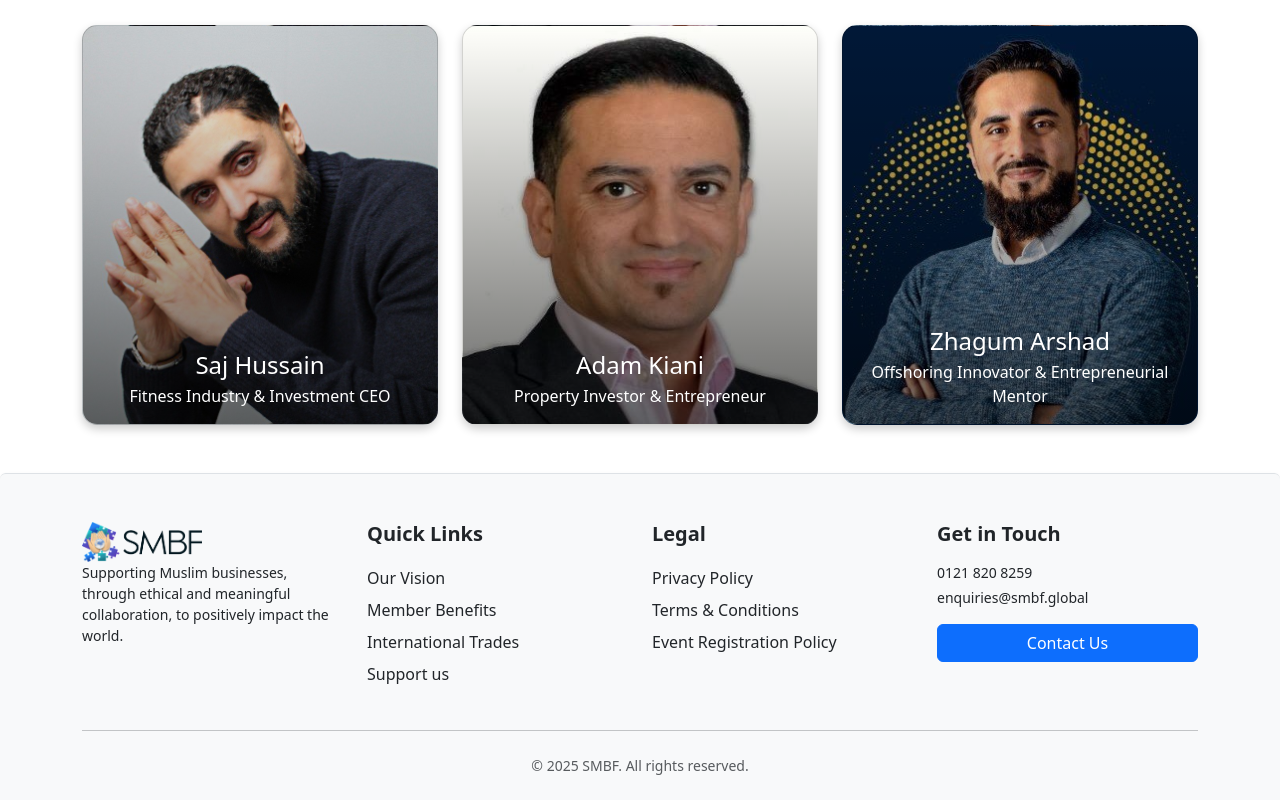
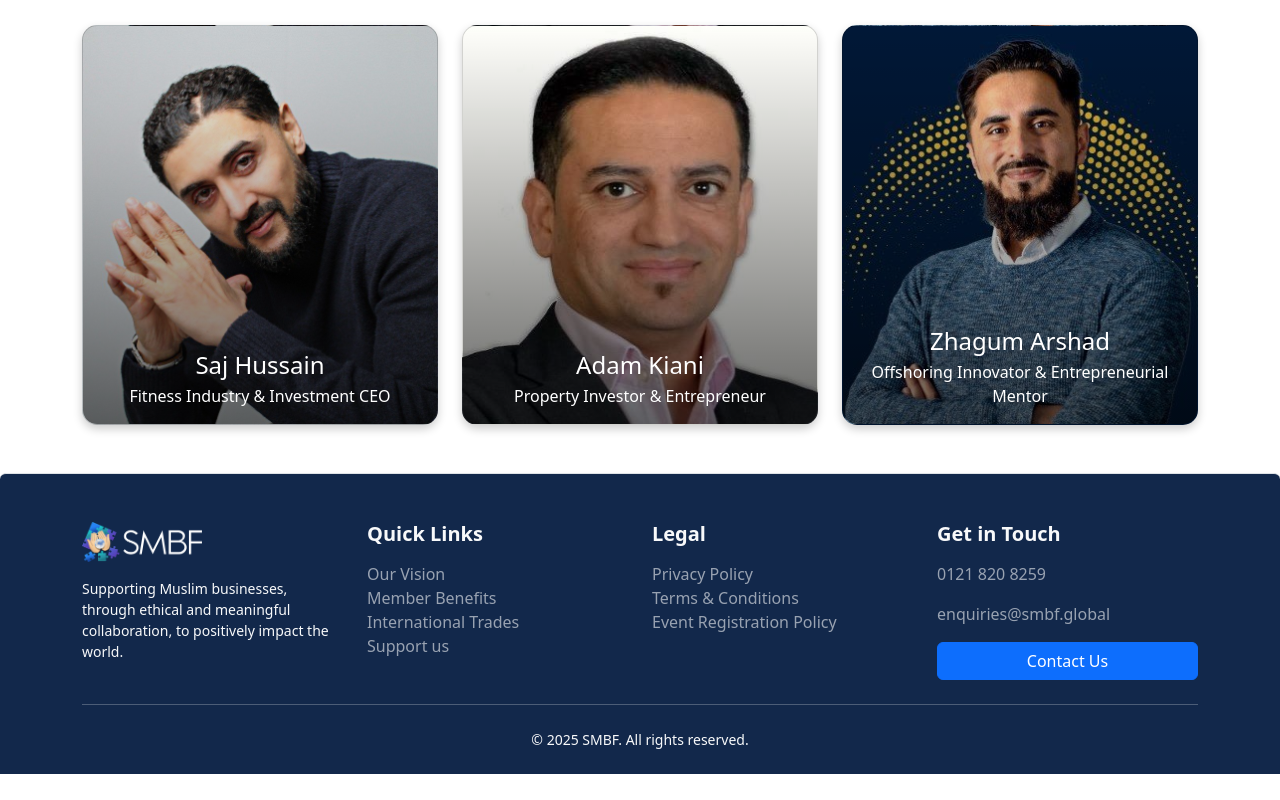
Before and after one commit to bilal-1235/smcproject, a React (Create React App) app: page / in a window 1280 px wide. Shown: the part 1840-2640 px from the top of the page. After the commit the page ends 2614 px from the top, so only its background shows below. Built offline with nearby package versions, Linux system fonts and the light colour scheme.

Commit message:
footer fully complete

```diff
--- a/src/components/Footer.tsx
+++ b/src/components/Footer.tsx
@@ -1,15 +1,15 @@
-import logo from '../assets/images/SMBF_Logo.png';
+import logo from '../assets/images/SMBF-Logo-white-1024x342.png';
 import 'bootstrap/dist/css/bootstrap.min.css'; // Import Bootstrap CSS
 
 const Footer = () => {
   return (
-    <footer className="bg-light text-dark pt-5 pb-4 border-top rounded-top shadow-sm">
+    <footer className="text-light pt-5 pb-4 border-top rounded-top shadow-sm" style={{ backgroundColor: '#12284b' }}>
       <div className="container">
         <div className="row gy-4">
 
           <div className="col-md-3 ">
           <img src={logo} alt="Logo" height="40" />
-            <p className="small mt-">
+            <p className="small mt-3">
             Supporting Muslim businesses, through ethical and meaningful collaboration, to positively impact the world.
             </p>
 
@@ -19,13 +19,13 @@ const Footer = () => {
           <div className="col-md-3">
             <h5 className="fw-bold mb-3">Quick Links</h5>
             <ul className="list-unstyled">
-              <li><a href="#" className="text-decoration-none text-dark d-block py-1">Our Vision
+              <li><a href="#" className="quickslinks" >Our Vision
               </a></li>
-              <li><a href="#" className="text-decoration-none text-dark d-block py-1">Member Benefits
+              <li><a href="#" className="quickslinks">Member Benefits
               </a></li>
-              <li><a href="#" className="text-decoration-none text-dark d-block py-1">International Trades
+              <li><a href="#" className="quickslinks">International Trades
               </a></li>
-              <li><a href="#" className="text-decoration-none text-dark d-block py-1">Support us</a></li>
+              <li><a href="#" className="quickslinks">Support us</a></li>
             </ul>
           </div>
 
@@ -33,24 +33,24 @@ const Footer = () => {
           <div className="col-md-3">
             <h5 className="fw-bold mb-3">Legal</h5>
             <ul className="list-unstyled">
-              <li><a href="#" className="text-decoration-none text-dark d-block py-1">Privacy Policy</a></li>
-              <li><a href="#" className="text-decoration-none text-dark d-block py-1">Terms & Conditions</a></li>
-              <li><a href="#" className="text-decoration-none text-dark d-block py-1">Event Registration Policy</a></li>
+              <li><a href="#" className="quickslinks">Privacy Policy</a></li>
+              <li><a href="#" className="quickslinks">Terms & Conditions</a></li>
+              <li><a href="#" className="quickslinks">Event Registration Policy</a></li>
             </ul>
           </div>
 
           {/* Contact Section */}
           <div className="col-md-3">
             <h5 className="fw-bold mb-3">Get in Touch</h5>
-            <p className="mb-1 small">0121 820 8259</p>
-            <p className="mb-3 small">enquiries@smbf.global</p>
+            <p className="quickslinks">0121 820 8259</p>
+            <p className="quickslinks">enquiries@smbf.global</p>
             <button className="btn btn-primary w-100">Contact Us</button>
           </div>
         </div>
 
         <hr className="my-4" />
-        <div className="text-center">
-          <p className="text-muted small mb-0">
+        <div className="text-center ">
+          <p className=" small mb-0 text-light ">
             &copy; {new Date().getFullYear()} SMBF. All rights reserved.
           </p>
         </div>
--- a/src/styles.css
+++ b/src/styles.css
@@ -38,3 +38,13 @@
     height: 100%;
     object-fit: cover;
   }
+
+ .quickslinks{
+    text-decoration: none;
+    color: #ffffff91;
+
+  }
+
+  .quickslinks:hover {
+    color: white;
+  }
```
Also changed, not shown: src/assets/images/SMBF-Logo-white-1024x342.png (added).
